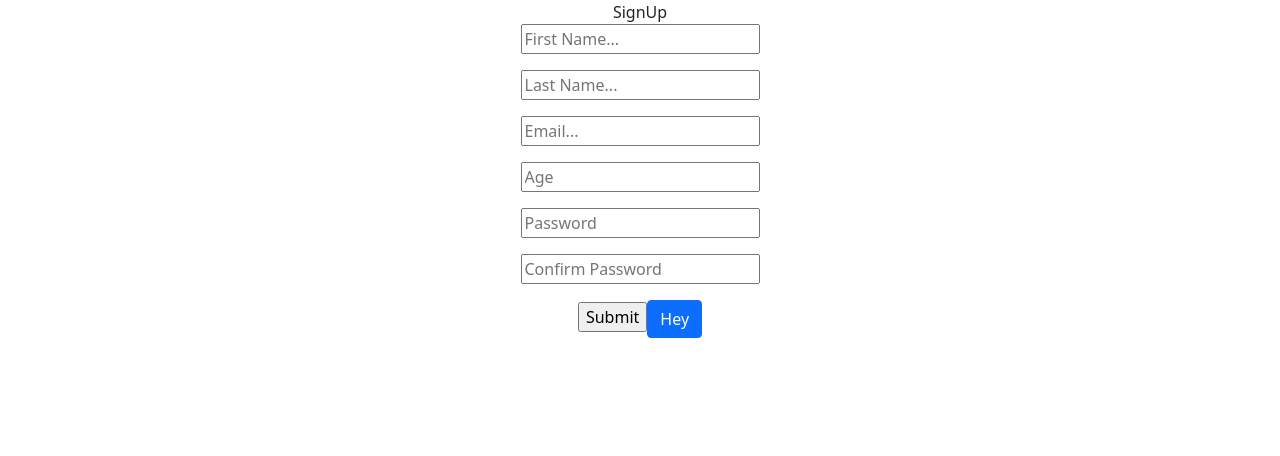
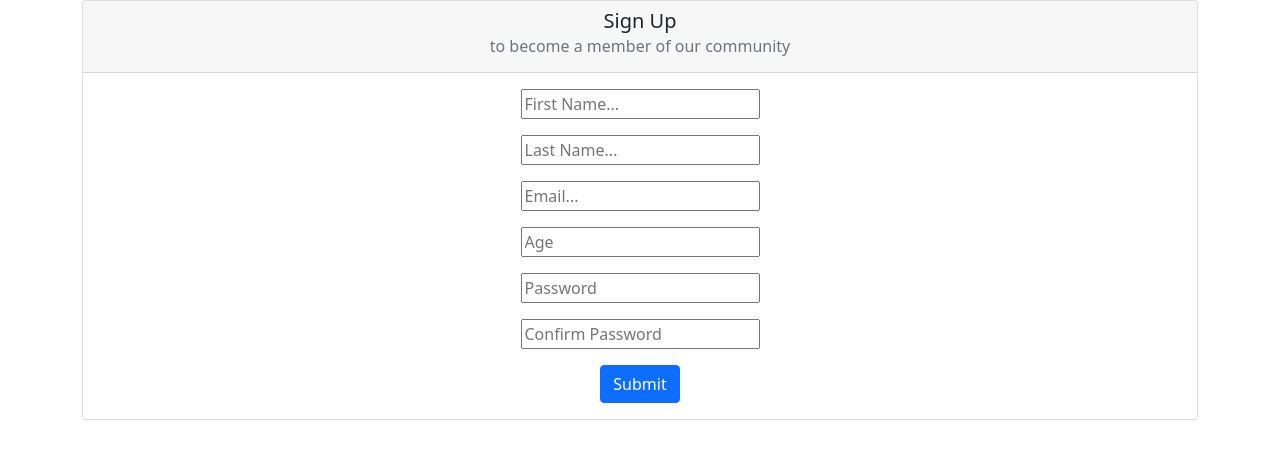
Before and after one commit to RonAlmog/react-validation, a React (Create React App) app: page / in a window 1280 px wide. Shown: the top 456 px of the page. Built offline with nearby package versions, Linux system fonts and the light colour scheme.

Commit message:
add some bootstrap styling

```diff
--- a/src/App.js
+++ b/src/App.js
@@ -1,11 +1,14 @@
 import "./App.css";
 import "bootstrap/dist/css/bootstrap.min.css";
 import Form from "./components/Form";
+import { Container } from "react-bootstrap";
 
 function App() {
   return (
     <div className="App">
-      <Form />
+      <Container>
+        <Form />
+      </Container>
     </div>
   );
 }
--- a/src/components/Form.js
+++ b/src/components/Form.js
@@ -4,6 +4,8 @@ import { useForm } from "react-hook-form";
 import { yupResolver } from "@hookform/resolvers/yup";
 import * as yup from "yup";
 import Button from "react-bootstrap/Button";
+import Card from "react-bootstrap/Card";
+import Toast from "react-bootstrap/Toast";
 
 const schema = yup.object().shape({
   firstname: yup.string().required("do not forget to state your name!"),
@@ -29,8 +31,16 @@ const Form = () => {
     console.log("data", data);
   };
   return (
+    <Card>
       <div className="Form">
-      <div className="title">SignUp</div>
+        <Card.Header>
+          <Card.Title>Sign Up</Card.Title>
+          <Card.Subtitle className="mb-2 text-muted">
+            to become a member of our community
+          </Card.Subtitle>
+        </Card.Header>
+
+        <Card.Body>
           <div className="inputs">
             <form onSubmit={handleSubmit(submitForm)}>
               <input
@@ -47,6 +57,7 @@ const Form = () => {
                 {...register("lastname")}
               />
               <p>{errors.lastname?.message}</p>
+
               <input
                 type="text"
                 name="email"
@@ -54,6 +65,7 @@ const Form = () => {
                 {...register("email")}
               />
               <p>{errors.email?.message}</p>
+
               <input
                 type="text"
                 name="age"
@@ -75,11 +87,15 @@ const Form = () => {
                 {...register("confirmPassword")}
               />
               <p>{errors.confirmPassword && "password does not match!"}</p>
-          <input type="submit" id="submit" />
-          <Button>Hey</Button>
+
+              <Button type="submit" id="submit">
+                Submit
+              </Button>
             </form>
           </div>
+        </Card.Body>
       </div>
+    </Card>
   );
 };
 
```
Lines whose indentation alone changed are shown as unchanged.
